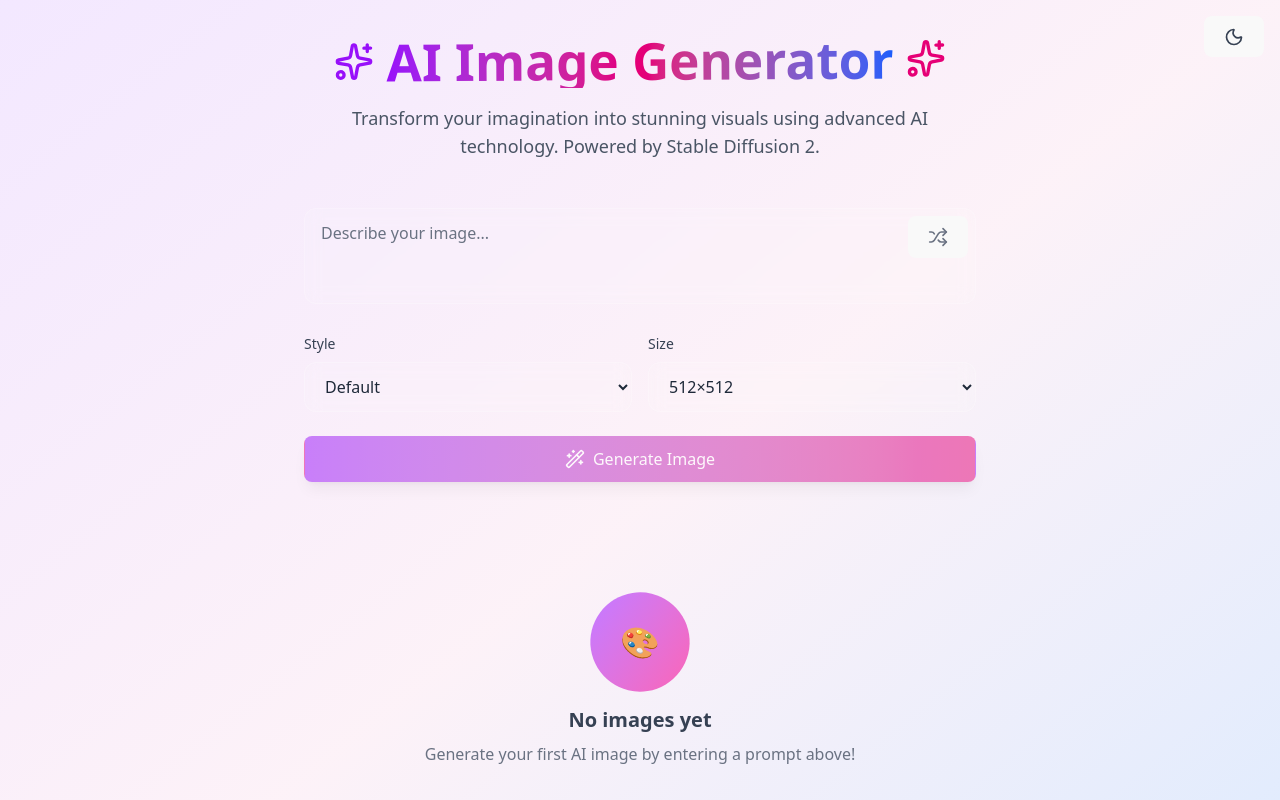
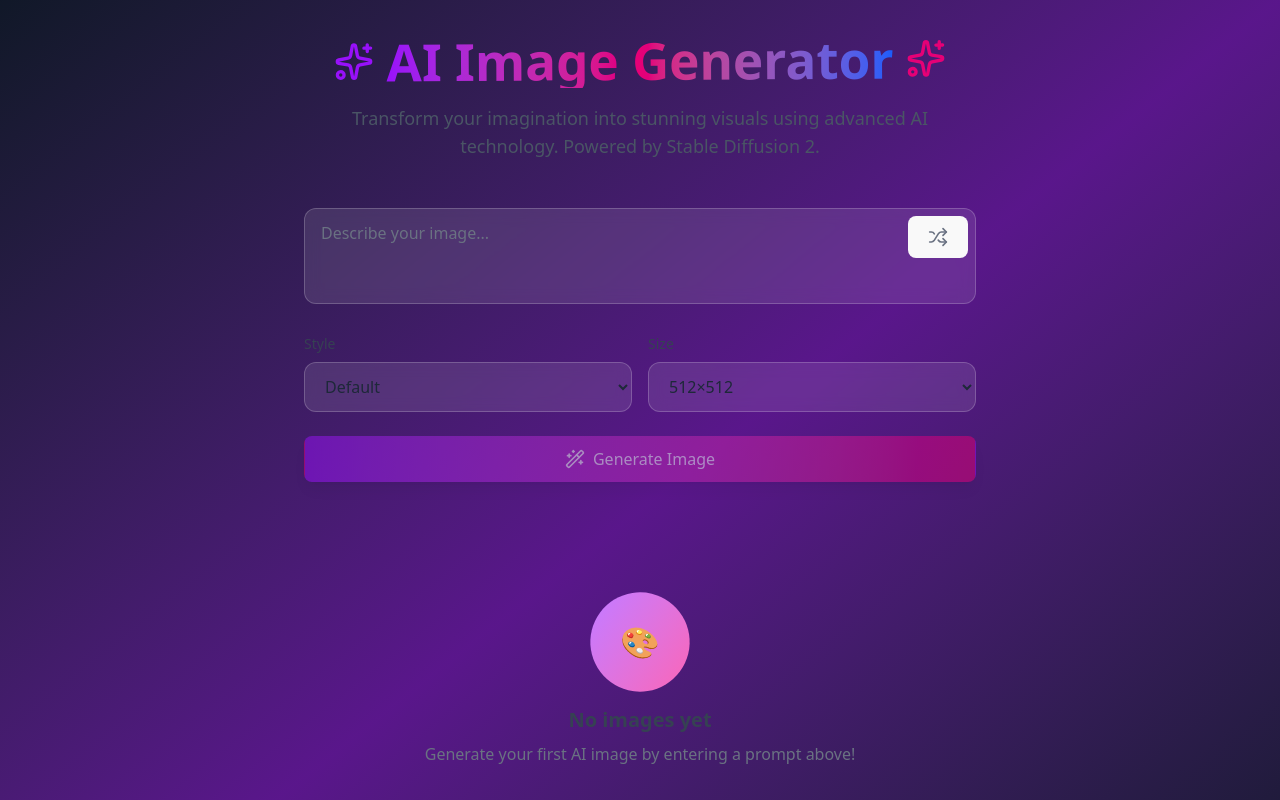
Before and after one commit to iamvmt/AI-Image-Generator, a React (Vite) app in the folder image-generator/: page / in a window 1280 px wide. Shown: the top 800 px of the page. Built offline with nearby package versions, Linux system fonts and the light colour scheme.

Commit message:
The theme toggle logic and button are removed/disabled.

```diff
--- a/image-generator/src/App.jsx
+++ b/image-generator/src/App.jsx
@@ -4,13 +4,12 @@
 import PromptInput from './components/PromptInput';
 import Gallery from './components/Gallery';
 import Loader from './components/Loader';
-import ThemeToggle from './components/ThemeToggle';
 
 function App() {
   const [images, setImages] = useState([]);
   const [isGenerating, setIsGenerating] = useState(false);
   const [error, setError] = useState(null);
-  const [isDark, setIsDark] = useState(false);
+  const [isDark] = useState(true); // Always true
 
   // Load images from localStorage on mount
   useEffect(() => {
@@ -23,24 +22,14 @@
       }
     }
 
-    // Load theme preference
-    const savedTheme = localStorage.getItem('theme');
-    if (savedTheme === 'dark') {
-      setIsDark(true);
-      document.documentElement.classList.add('dark');
-    }
+    // Always set dark theme
+    document.documentElement.classList.add('dark');
   }, []);
 
   // Save images to localStorage whenever images change
   useEffect(() => {
     localStorage.setItem('ai-generated-images', JSON.stringify(images));
   }, [images]);
-
-  const toggleTheme = () => {
-    setIsDark(!isDark);
-    document.documentElement.classList.toggle('dark');
-    localStorage.setItem('theme', !isDark ? 'dark' : 'light');
-  };
 
   const generateImage = async (prompt, style, size) => {
     const apiKey = import.meta.env.VITE_HF_API_KEY;
@@ -106,12 +95,8 @@
   };
 
   return (
-    <div className={`min-h-screen transition-all duration-500 ${
-      isDark
-        ? 'bg-gradient-to-br from-gray-900 via-purple-900 to-gray-900'
-        : 'bg-gradient-to-br from-purple-100 via-pink-50 to-blue-100'
-    }`}>
-      <ThemeToggle isDark={isDark} onToggle={toggleTheme} />
+    <div className={`min-h-screen transition-all duration-500 bg-gradient-to-br from-gray-900 via-purple-900 to-gray-900`}>
+      {/* <ThemeToggle isDark={isDark} onToggle={toggleTheme} /> */}
 
       <div className="container mx-auto px-4 py-8">
         {/* Header */}
```
